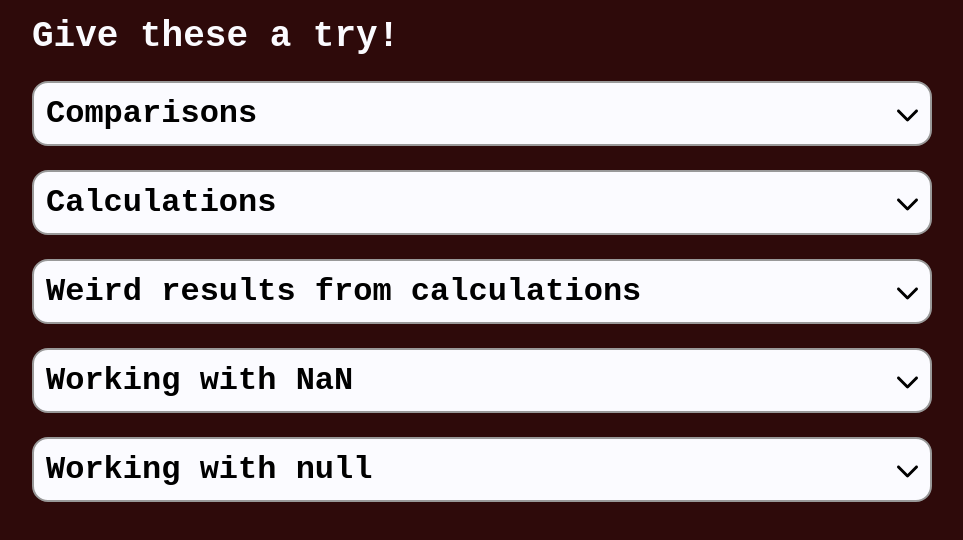
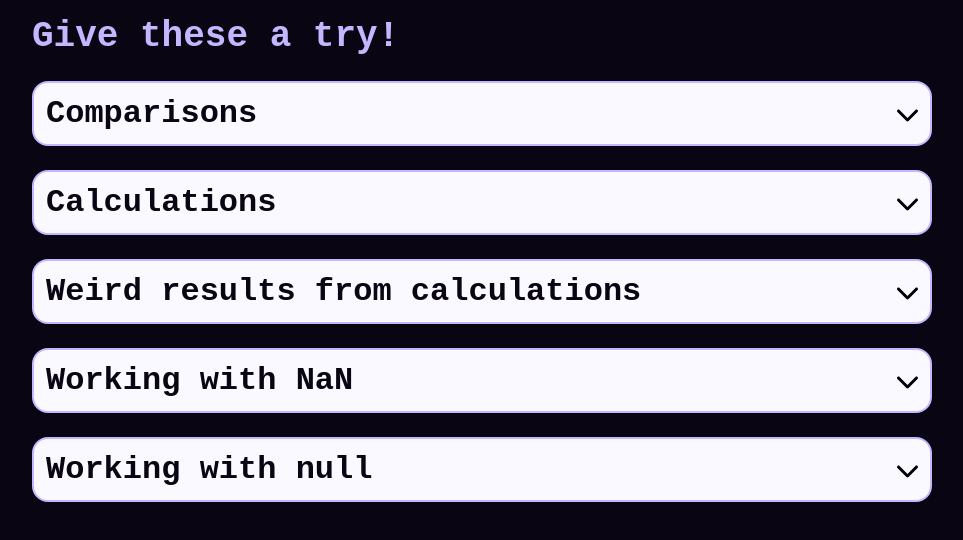
Before and after one commit to ChandraTheMerciless/ChandraTheMerciless.JSAlgorithmsDemo.io, a React (Create React App) app: page / in a window 1280 px wide. Shown: the top 540 px of the page, without its empty margins (158-1121 px from the left). Built offline with nearby package versions, Linux system fonts and the light colour scheme.

Commit message:
fun with colors

```diff
--- a/src/components/Accordion/Accordion.module.css
+++ b/src/components/Accordion/Accordion.module.css
@@ -1,7 +1,9 @@
+@import 'vars.css';
+
 .accordion {
-  background-color: #fbfbff;
+  background-color: var(--color-light);
   border-radius: 1rem;
-  border: 2px solid #999999;
+  border: 2px solid var(--color-primary);
   overflow: hidden;
 
   .header {
@@ -31,11 +33,11 @@
 
     &:hover {
       cursor: pointer;
-      background-color: #2e0a0a;
-      color: #fbfbff;
+      background-color: var(--color-dark);
+      color: var(--color-primary);
 
       svg {
-        fill: #fbfbff;
+        fill: var(--color-primary);
       }
     }
   }
--- a/src/components/Algorithms/AlgorithmGroup.module.css
+++ b/src/components/Algorithms/AlgorithmGroup.module.css
@@ -7,5 +7,46 @@
     p {
       margin: 0;
     }
+
+    button {
+      /* Remove default background and border */
+      /* background-color: gray; */
+      background: none;
+      border: 2px solid var(--color-dark);
+      border-radius: 0.5rem;
+
+      /* Reset padding, margin, and box-sizing */
+      padding: 0.2rem 1rem;
+      margin: 0;
+      box-sizing: border-box;
+
+      /* Reset font styling */
+      font: inherit;
+      color: inherit;
+
+      /* Remove default outline, but keep accessibility */
+      outline: none;
+
+      /* Reset text alignment and decoration */
+      text-align: inherit;
+      text-decoration: none;
+
+      /* Use consistent appearance */
+      appearance: none;
+
+      /* Reset user-select and cursor */
+      user-select: none;
+      cursor: pointer;
+
+      /* Optionally, reset focus ring but provide custom styles */
+      /* &:focus { */
+      /* outline: 2px solid blue; Or any color you prefer */
+      /* } */
+
+      &:hover {
+        background-color: var(--color-secondary);
+        color: var(--color-light);
+      }
+    }
   }
 }
--- a/src/components/Algorithms/Algorithms.module.css
+++ b/src/components/Algorithms/Algorithms.module.css
@@ -1,7 +1,9 @@
+@import 'vars.css';
+
 .page-header {
   margin-bottom: 1.5rem;
   font-size: 2.25rem;
-  color: #fbfbff;
+  color: var(--color-primary);
 }
 
 .algorithms {
--- a/src/index.css
+++ b/src/index.css
@@ -1,3 +1,5 @@
+@import 'vars.css';
+
 body {
   margin: 0;
   font-family: -apple-system, BlinkMacSystemFont, 'Segoe UI', 'Roboto', 'Oxygen',
@@ -5,7 +7,8 @@ body {
     sans-serif;
   -webkit-font-smoothing: antialiased;
   -moz-osx-font-smoothing: grayscale;
-  background-color: #2e0a0a;
+  background-color: var(--color-dark);
+  color: var(--color-dark);
 }
 
 code {
--- /dev/null
+++ b/src/vars.css
@@ -0,0 +1,6 @@
+:root {
+  --color-dark: #0a0512;
+  --color-light: #faf9ff;
+  --color-primary: #c3b8ff;
+  --color-secondary: #2e2854;
+}
```
